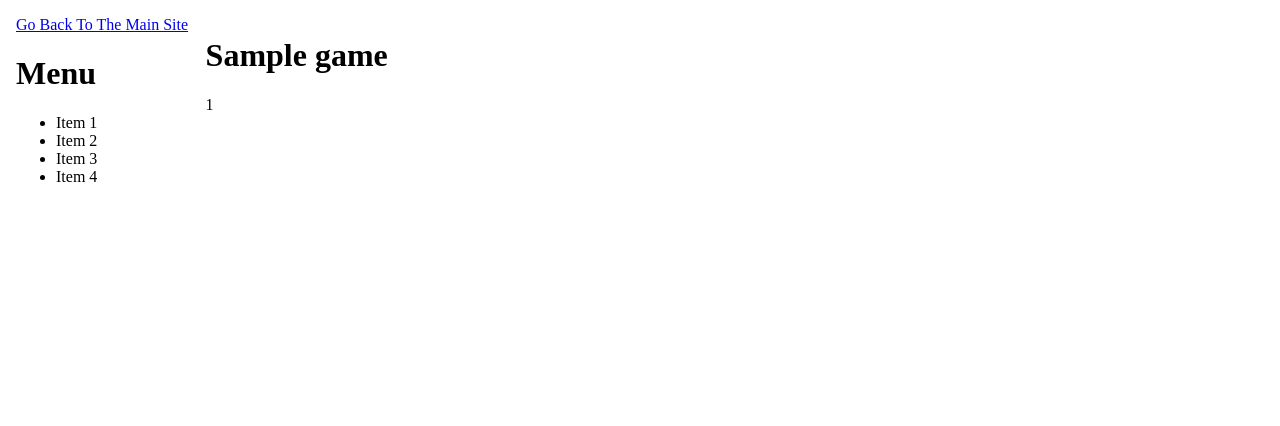
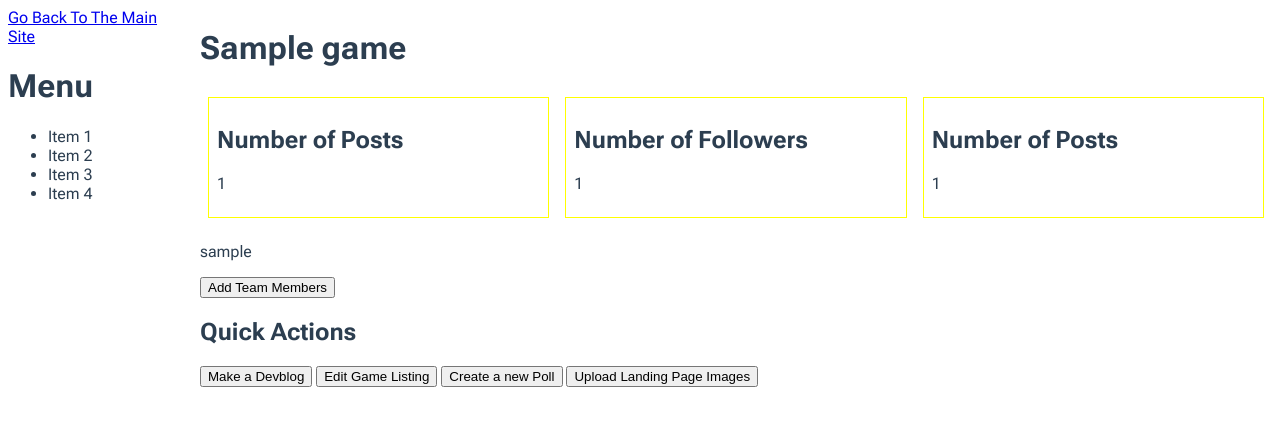
Before and after one commit to Gage-BCCA/Quicksave, a Django app: page /cms/1/ in a window 1280 px wide. Shown: the top 426 px of the page. Run offline with Django 5.2, Linux system fonts and the light colour scheme; tables that the repository leaves empty hold one stand-in row (values such as "Sample post").

Commit message:
Added some styling and some placeholder buttons

```diff
--- a/quikCMS/static/quikCMS/styling/styles.css
+++ b/quikCMS/static/quikCMS/styling/styles.css
@@ -1,3 +1,12 @@
+@import url('https://fonts.googleapis.com/css2?family=Caveat:wght@400..700&family=Roboto+Flex:opsz,wght@8..144,100..1000&display=swap');
+
+body {
+    margin: 0;
+    font-family: "Roboto Flex", sans-serif;
+    color: #2c3e50;
+
+}
+
 .main-container {
     display: flex;
 }
@@ -11,3 +20,14 @@
     flex: 1 1 80%;
     padding: .5rem;
 }
+
+.statistics {
+    display: flex
+}
+
+.statcard {
+    flex: 1 1 30%;
+    border: 1px solid yellow;
+    padding: .5rem;
+    margin: .5rem;
+}
--- a/quikCMS/templates/quikCMS/cms_landing.html
+++ b/quikCMS/templates/quikCMS/cms_landing.html
@@ -2,5 +2,37 @@
 
 {% block content %}
 <h1>{{ game.title }}</h1>
-<p>{{ num_posts }}</p>
+
+{# Statistics Block #}
+    <div class="statistics">
+        <div class="statcard">
+            <h2 class="statcard__label">Number of Posts</h2>
+            <p class="statcard__stat">{{ num_posts }}</p>
+        </div>
+        <div class="statcard">
+            <h2 class="statcard__label">Number of Followers</h2>
+            <p class="statcard__stat">{{ num_followers }}</p>
+        </div>
+        <div class="statcard">
+            <h2 class="statcard__label">Number of Posts</h2>
+            <p class="statcard__stat">{{ num_posts }}</p>
+        </div>
+    </div>
+{# End Statistics Block #}
+
+{# Team Member Block #}
+    {% for developer in game.developers.all %}
+        <p>{{ developer.username }}</p>
+    {% endfor %}
+    <button>Add Team Members</button>
+{# End Team Member Block #}
+
+{# Quick Action Block #}
+    <h2>Quick Actions</h2>
+    <button>Make a Devblog</button>
+    <button>Edit Game Listing</button>
+    <button>Create a new Poll</button>
+    <button>Upload Landing Page Images</button>
+{# End Quick Action Block #}
+
 {% endblock %}
--- a/quikCMS/views.py
+++ b/quikCMS/views.py
@@ -1,14 +1,17 @@
 from django.shortcuts import render, redirect, get_object_or_404
 
 from feed.models import Game
+
 # Create your views here.
 def cms_landing(request, id):
     target_game = get_object_or_404(Game, pk=id)
     if target_game:
         num_posts = target_game.posts_per_game.all().count()
+        num_followers = target_game.followed_games.all().count()
         context = {
             'game': target_game,
-            'num_posts': num_posts
+            'num_posts': num_posts,
+            'num_followers': num_followers
         }
         return render(request, 'quikCMS\cms_landing.html', context=context)
     return redirect('homepage')
```
